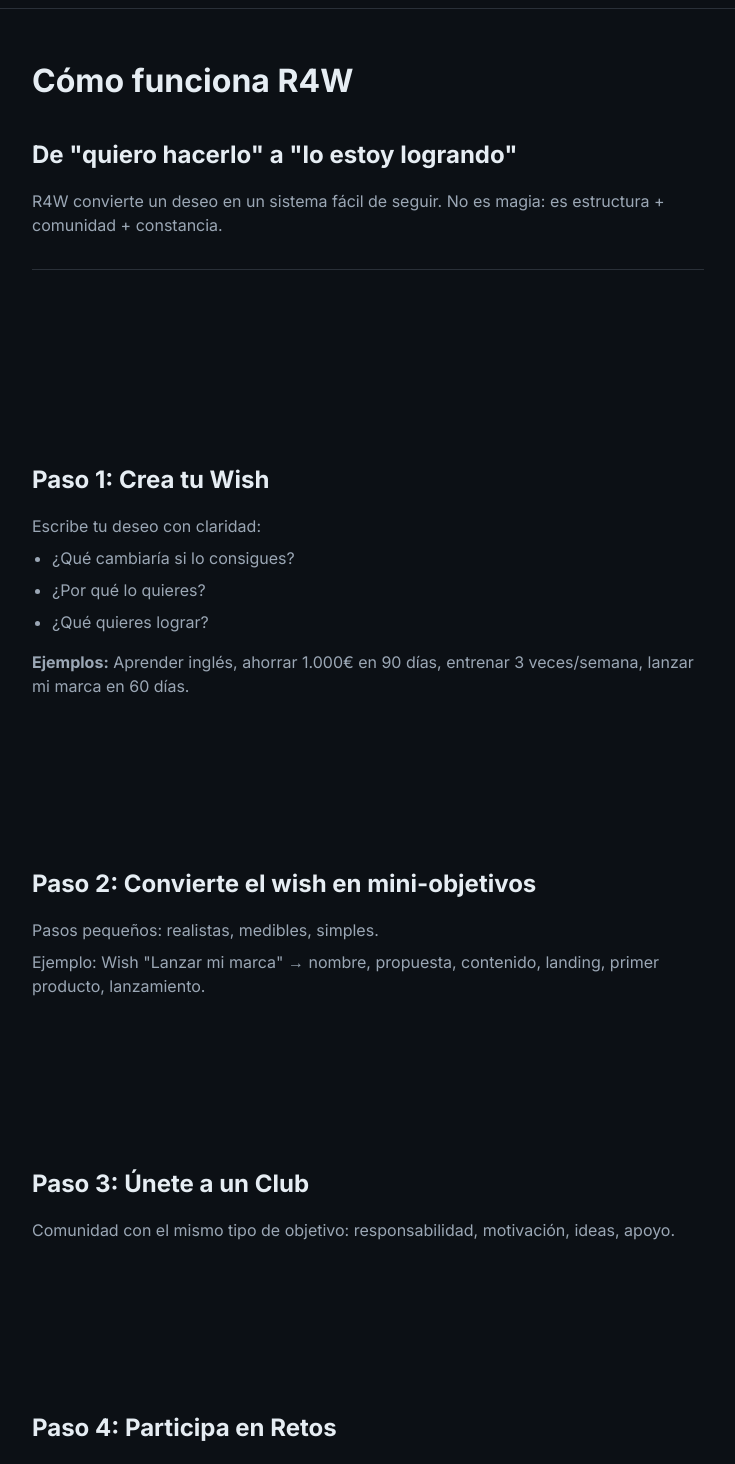
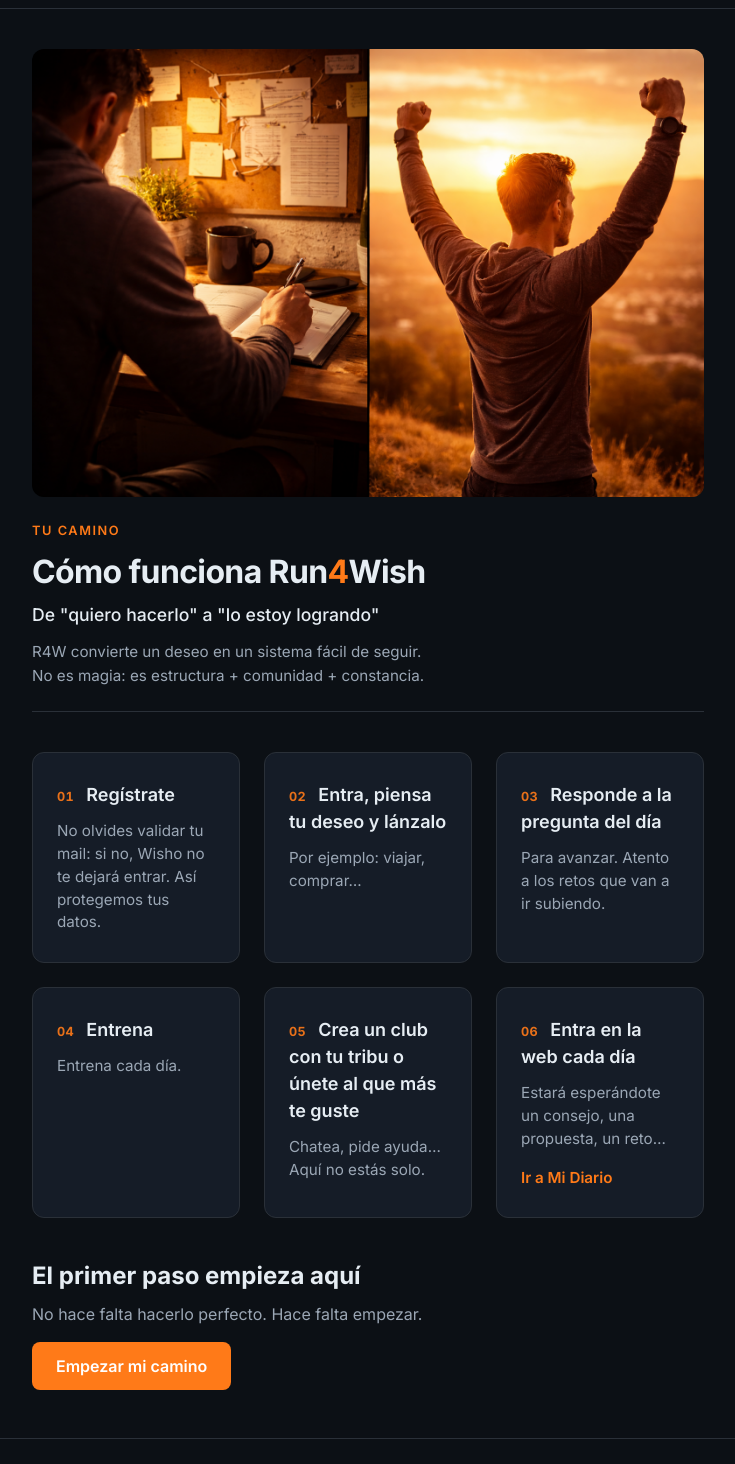
Before and after one commit to sfesquinas/run4wishweb, a Next.js app: page /como-funciona in a window 1280 px wide. Shown: the part 60-1524 px from the top of the page, without its empty margins (272-1007 px from the left). Built offline with nearby package versions, Linux system fonts and the light colour scheme.

Commit message:
Como funciona - mejorado

```diff
--- a/app/como-funciona/page.tsx
+++ b/app/como-funciona/page.tsx
@@ -1,23 +1,24 @@
 import Link from "next/link";
+import Image from "next/image";
 import type { Metadata } from "next";
 import { SITE_URL } from "@/lib/site";
 
 export const metadata: Metadata = {
-  title: "Cómo funciona Run4Wish — 5 pasos para cumplir tu wish | R4W",
+  title: "Cómo funciona Run4Wish — 6 pasos para cumplir tu wish | R4W",
   description:
-    "Wish → mini-objetivos → Club → Retos → Revisar. Estructura, comunidad y constancia para lograr tus metas.",
+    "Wish → mini-objetivos → Club → Retos → Revisar → Mi Diario. Estructura, comunidad y constancia para lograr tus metas.",
   alternates: { canonical: "/como-funciona" },
   openGraph: {
-    title: "Cómo funciona Run4Wish — 5 pasos para cumplir tu wish | R4W",
+    title: "Cómo funciona Run4Wish — 6 pasos para cumplir tu wish | R4W",
     description:
-      "Wish → mini-objetivos → Club → Retos → Revisar. Estructura, comunidad y constancia para lograr tus metas.",
+      "Wish → mini-objetivos → Club → Retos → Revisar → Mi Diario. Estructura, comunidad y constancia para lograr tus metas.",
     images: ["/og/run4wish.jpg"],
   },
   twitter: {
     card: "summary_large_image",
-    title: "Cómo funciona Run4Wish — 5 pasos para cumplir tu wish | R4W",
+    title: "Cómo funciona Run4Wish — 6 pasos para cumplir tu wish | R4W",
     description:
-      "Wish → mini-objetivos → Club → Retos → Revisar. Estructura, comunidad y constancia para lograr tus metas.",
+      "Wish → mini-objetivos → Club → Retos → Revisar → Mi Diario. Estructura, comunidad y constancia para lograr tus metas.",
     images: ["/og/run4wish.jpg"],
   },
 };
@@ -38,54 +39,80 @@
         type="application/ld+json"
         dangerouslySetInnerHTML={{ __html: JSON.stringify(breadcrumbJsonLd) }}
       />
-      <section style={{ paddingTop: "3rem" }}>
-        <h1>Cómo funciona R4W</h1>
-        <h2>De &quot;quiero hacerlo&quot; a &quot;lo estoy logrando&quot;</h2>
-        <p>
+      <section className="como-funciona-hero" aria-labelledby="como-funciona-heading">
+        <Image
+          src="/img/como-funciona.png"
+          alt="Cómo funciona Run4Wish — De tu deseo a tu logro"
+          width={1200}
+          height={630}
+          priority={true}
+          className="como-funciona-hero-img"
+        />
+        <p className="como-funciona-hero-label">Tu camino</p>
+        <h1 id="como-funciona-heading">
+          Cómo funciona Run<span className="brand-4">4</span>Wish
+        </h1>
+        <p className="como-funciona-hero-tagline">
+          De &quot;quiero hacerlo&quot; a &quot;lo estoy logrando&quot;
+        </p>
+        <p className="como-funciona-hero-text">
           R4W convierte un deseo en un sistema fácil de seguir. No es magia: es
           estructura + comunidad + constancia.
         </p>
-        <hr />
+        <hr className="como-funciona-hero-hr" />
       </section>
 
-      <section>
-        <h2>Paso 1: Crea tu Wish</h2>
-        <p>Escribe tu deseo con claridad:</p>
-        <ul>
-          <li>¿Qué cambiaría si lo consigues?</li>
-          <li>¿Por qué lo quieres?</li>
-          <li>¿Qué quieres lograr?</li>
-        </ul>
-        <p><strong>Ejemplos:</strong> Aprender inglés, ahorrar 1.000€ en 90 días, entrenar 3 veces/semana, lanzar mi marca en 60 días.</p>
+      <section className="como-funciona-steps-wrap" aria-label="Los 6 pasos">
+        <div className="como-funciona-steps">
+          <article className="como-funciona-step">
+            <h2><span className="como-funciona-step-num">01</span> Regístrate</h2>
+            <p>No olvides validar tu mail: si no, Wisho no te dejará entrar. Así protegemos tus datos.</p>
+          </article>
+
+          <article className="como-funciona-step">
+            <h2><span className="como-funciona-step-num">02</span> Entra, piensa tu deseo y lánzalo</h2>
+            <p>Por ejemplo: viajar, comprar…</p>
+          </article>
+
+          <article className="como-funciona-step">
+            <h2><span className="como-funciona-step-num">03</span> Responde a la pregunta del día</h2>
+            <p>Para avanzar. Atento a los retos que van a ir subiendo.</p>
+          </article>
+
+          <article className="como-funciona-step">
+            <h2><span className="como-funciona-step-num">04</span> Entrena</h2>
+            <p>Entrena cada día.</p>
+          </article>
+
+          <article className="como-funciona-step">
+            <h2><span className="como-funciona-step-num">05</span> Crea un club con tu tribu o únete al que más te guste</h2>
+            <p>Chatea, pide ayuda… Aquí no estás solo.</p>
+          </article>
+
+          <article className="como-funciona-step">
+            <h2><span className="como-funciona-step-num">06</span> Entra en la web cada día</h2>
+            <p>Estará esperándote un consejo, una propuesta, un reto…</p>
+            <p className="como-funciona-step-cta">
+              <Link href="/mi-diario" className="como-funciona-step-link">
+                Ir a Mi Diario
+              </Link>
+            </p>
+          </article>
+        </div>
       </section>
 
-      <section>
-        <h2>Paso 2: Convierte el wish en mini-objetivos</h2>
-        <p>Pasos pequeños: realistas, medibles, simples.</p>
-        <p>Ejemplo: Wish &quot;Lanzar mi marca&quot; → nombre, propuesta, contenido, landing, primer producto, lanzamiento.</p>
-      </section>
-
-      <section>
-        <h2>Paso 3: Únete a un Club</h2>
-        <p>Comunidad con el mismo tipo de objetivo: responsabilidad, motivación, ideas, apoyo.</p>
-      </section>
-
-      <section>
-        <h2>Paso 4: Participa en Retos</h2>
-        <p>Sprints 7/14/30 días. Progreso real, hitos, mini-tareas diarias.</p>
-      </section>
-
-      <section>
-        <h2>Paso 5: Revisa y mejora</h2>
-        <p>Si te bloqueas, la comunidad ayuda. Si vas rápido, subes nivel. Si te pasaste, simplificas.</p>
-      </section>
-
-      <section>
-        <h2>¿Listo/a?</h2>
-        <p>Empieza con un wish pequeño. Lo importante es arrancar.</p>
-        <Link href="/empieza-ahora" className="btn-primary">
-          Empieza ahora
-        </Link>
+      <section className="como-funciona-cta-wrap">
+        <h2>El primer paso empieza aquí</h2>
+        <p>No hace falta hacerlo perfecto. Hace falta empezar.</p>
+        <a
+          href="https://run4wish.vercel.app/register"
+          target="_blank"
+          rel="noopener noreferrer"
+          className="btn-primary"
+          aria-label="Empezar mi camino — Ir al registro"
+        >
+          Empezar mi camino
+        </a>
       </section>
     </>
   );
--- a/app/globals.css
+++ b/app/globals.css
@@ -269,6 +269,155 @@
 @media (min-width: 640px) {
   .home-hero h1 { font-size: 2.25rem; }
   .home-declaracion-title { font-size: 1.5rem; }
+  .como-funciona-hero h1 { font-size: 2.25rem; }
+}
+
+/* Cómo funciona — hero */
+.como-funciona-hero {
+  padding-top: 2.5rem;
+  padding-bottom: 2rem;
+}
+
+.como-funciona-hero-img {
+  width: 100%;
+  height: auto;
+  margin-bottom: 1.5rem;
+  border-radius: 12px;
+  display: block;
+}
+
+.como-funciona-hero-label {
+  font-size: 0.8rem;
+  font-weight: 600;
+  letter-spacing: 0.12em;
+  text-transform: uppercase;
+  color: var(--accent);
+  margin: 0 0 0.5rem;
+}
+
+.como-funciona-hero h1 {
+  font-size: 2rem;
+  font-weight: 700;
+  letter-spacing: -0.02em;
+  margin-bottom: 0.35rem;
+}
+
+.como-funciona-hero-tagline {
+  font-size: 1.1rem;
+  color: var(--text);
+  font-weight: 500;
+  margin: 0 0 0.75rem;
+}
+
+.como-funciona-hero-text {
+  font-size: 0.95rem;
+  color: var(--text-muted);
+  margin: 0;
+  max-width: 42ch;
+  line-height: 1.55;
+}
+
+.como-funciona-hero-hr {
+  margin-top: 1.5rem;
+  margin-bottom: 0;
+}
+
+/* Cómo funciona — pasos (tarjetas) */
+.como-funciona-steps-wrap {
+  padding-top: 0.5rem;
+  padding-bottom: 2rem;
+}
+
+.como-funciona-steps {
+  display: grid;
+  grid-template-columns: 1fr;
+  gap: 1.25rem;
+}
+
+.como-funciona-step {
+  padding: 1.75rem 1.5rem;
+  background: var(--bg-card);
+  border: 1px solid var(--border);
+  border-radius: 12px;
+  transition: border-color 0.2s, background 0.2s;
+}
+
+.como-funciona-step:hover {
+  border-color: var(--text-muted);
+  background: rgba(21, 28, 39, 0.85);
+}
+
+.como-funciona-step h2 {
+  margin: 0 0 0.75rem;
+  font-size: 1.125rem;
+  font-weight: 600;
+  color: var(--text);
+}
+
+.como-funciona-step-num {
+  display: inline-block;
+  font-size: 0.7em;
+  font-weight: 700;
+  color: var(--accent);
+  opacity: 0.9;
+  margin-right: 0.5rem;
+  font-variant-numeric: tabular-nums;
+  letter-spacing: 0.02em;
+}
+
+.como-funciona-step p {
+  margin: 0 0 0.5rem;
+  font-size: 0.95rem;
+  color: var(--text-muted);
+  line-height: 1.5;
+}
+
+.como-funciona-step p:last-of-type {
+  margin-bottom: 0;
+}
+
+.como-funciona-step ul {
+  margin: 0.5rem 0 1rem;
+  padding-left: 1.25rem;
+  font-size: 0.95rem;
+  color: var(--text-muted);
+  line-height: 1.5;
+}
+
+.como-funciona-step-cta {
+  margin-top: 1rem !important;
+  margin-bottom: 0 !important;
+}
+
+.como-funciona-step-link {
+  color: var(--accent);
+  font-weight: 600;
+  font-size: 0.95rem;
+  transition: color 0.2s;
+}
+
+.como-funciona-step-link:hover {
+  color: var(--accent-hover);
+}
+
+.como-funciona-cta-wrap {
+  padding-top: 0.5rem;
+  padding-bottom: 3rem;
+}
+
+.como-funciona-cta-wrap h2 {
+  margin: 0 0 0.5rem;
+}
+
+.como-funciona-cta-wrap p {
+  margin: 0 0 1rem;
+}
+
+@media (min-width: 768px) {
+  .como-funciona-steps {
+    grid-template-columns: repeat(3, 1fr);
+    gap: 1.5rem;
+  }
 }
 
 h1 {
--- a/app/page.tsx
+++ b/app/page.tsx
@@ -90,7 +90,7 @@
             Nuestra declaración
           </h2>
           <p className="home-declaracion-lead">
-            R<span className="brand-4">4</span>W nace para demostrar que la condición socioeconómica no define tu
+            R4W nace para demostrar que la condición socioeconómica no define tu
             destino. Si tienes un deseo y lo persigues con constancia, lo puedes
             lograr.
           </p>
```
Also changed, not shown: public/img/como-funciona.png (added).
